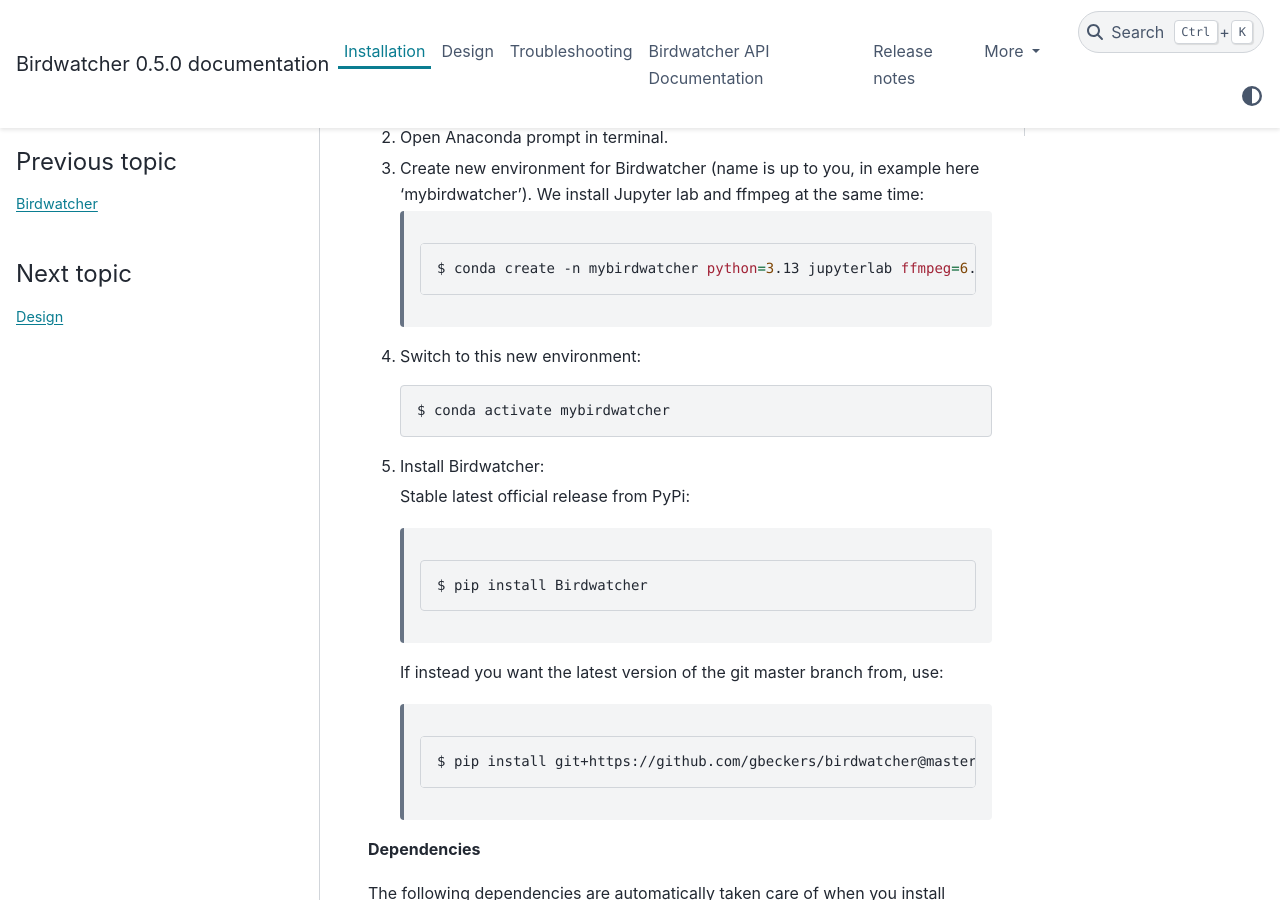
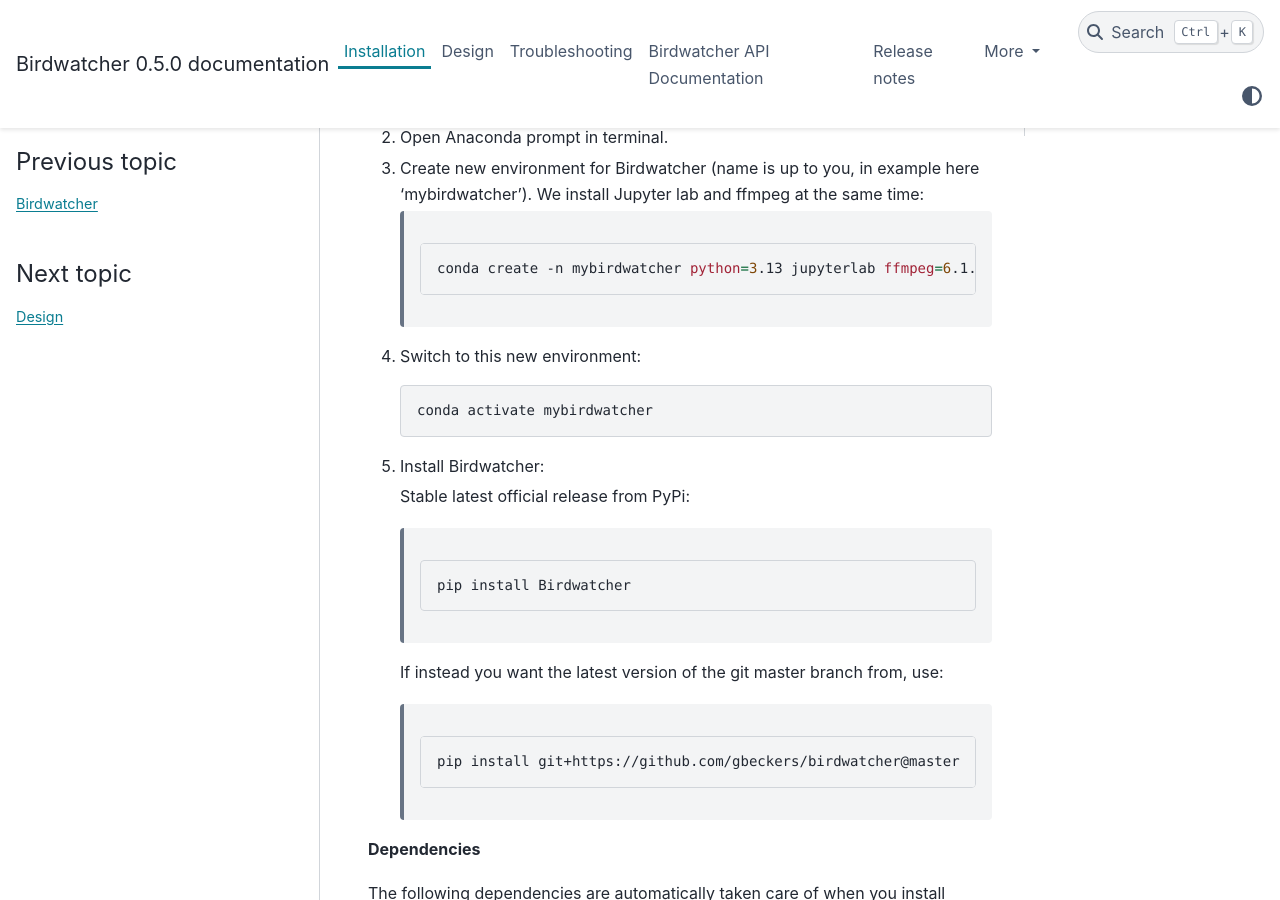
Before and after one commit to gbeckers/Birdwatcher, a Sphinx documentation site: the page built from docs/installation.rst, in a window 1280 px wide and 900 px high, scrolled down 322 px. Built offline with Sphinx 7.4.7 and the PyData theme 0.15.4, drawn with Linux system fonts in a browser that asks for light colours.

```diff
--- a/docs/installation.rst
+++ b/docs/installation.rst
@@ -17,13 +17,13 @@ Python 3 versions may also work.
 
     .. code-block:: bash
 
-      $ conda create -n mybirdwatcher python=3.13 jupyterlab ffmpeg=6.1.1 git
+      conda create -n mybirdwatcher python=3.13 jupyterlab ffmpeg=6.1.1 git
 
 #. Switch to this new environment:
 
    .. code-block:: bash
 
-      $ conda activate mybirdwatcher
+      conda activate mybirdwatcher
 
 #. Install Birdwatcher:
 
@@ -31,13 +31,13 @@ Python 3 versions may also work.
 
     .. code-block:: bash
 
-      $ pip install Birdwatcher
+      pip install Birdwatcher
 
    If instead you want the latest version of the git master branch from, use:
 
     .. code-block:: bash
 
-      $ pip install git+https://github.com/gbeckers/birdwatcher@master
+      pip install git+https://github.com/gbeckers/birdwatcher@master
 
 
 **Dependencies**
```
Also changed, not shown: README.rst (+4 -4 lines), 1 other file.
